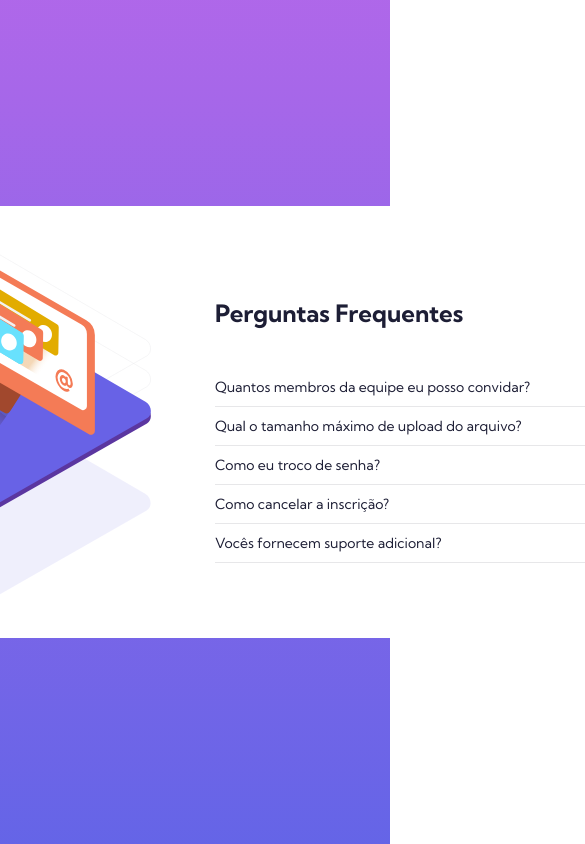
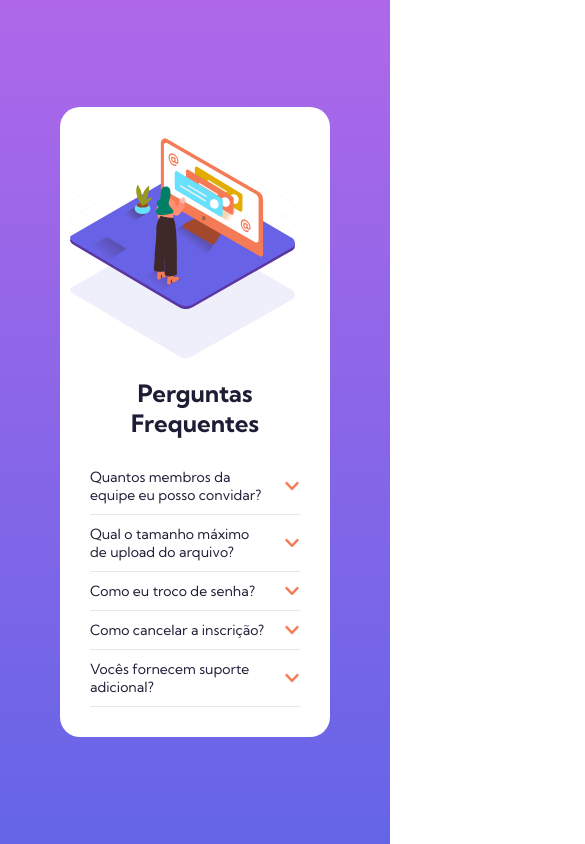
Before and after one commit to anacperdigao/Perguntas-Frequentes, a React (Create React App) app: page / in a window 390 px wide. Shown: the top 844 px of the page, 585 px wide, since content can reach past the window. Built offline with nearby package versions, Linux system fonts and the light colour scheme.

Commit message:
feat: Adicionando responsividade

```diff
--- a/src/App.css
+++ b/src/App.css
@@ -29,3 +29,14 @@
 .imagem-background{
   width: 90%;
 }
+
+@media screen and (max-width: 480px){
+
+  .App{
+    grid-template-rows: 50% 50%;
+    grid-template-columns: none;
+    width: 270px;
+    padding: 0px 10px 60px 10px;
+  }
+
+}
--- a/src/Components/ContainerPerguntas/ContainerPerguntas.css
+++ b/src/Components/ContainerPerguntas/ContainerPerguntas.css
@@ -7,3 +7,10 @@
 .container__perguntas{
     padding: 0px 20px;
 }
+
+@media screen and (max-width: 480px){
+    .container__perguntas h1{
+        text-align: center;
+        margin-bottom: 20px;
+    }
+}
--- a/src/Components/PerguntasERespostas/PerguntasERespostas.css
+++ b/src/Components/PerguntasERespostas/PerguntasERespostas.css
@@ -24,7 +24,8 @@
 .respostas{
     font-size: 12px;
     color: hsl(240, 6%, 50%);
-    margin: 5px 0px;
+    margin: 0px 0px 10px 0px;
+    line-height: 1.5em;
 }
 
 .perguntas-respostas{
@@ -37,3 +38,14 @@
 .icone{
     color: var(--soft-red);
 }
+
+@media screen and (max-width: 480px){
+    .pergunta-imagem{
+        display: grid;
+        grid-template-columns: 85% 15%;
+        align-items: center;
+        justify-content: space-between;
+        gap: 15px;
+        cursor: pointer;
+    }
+}
```
